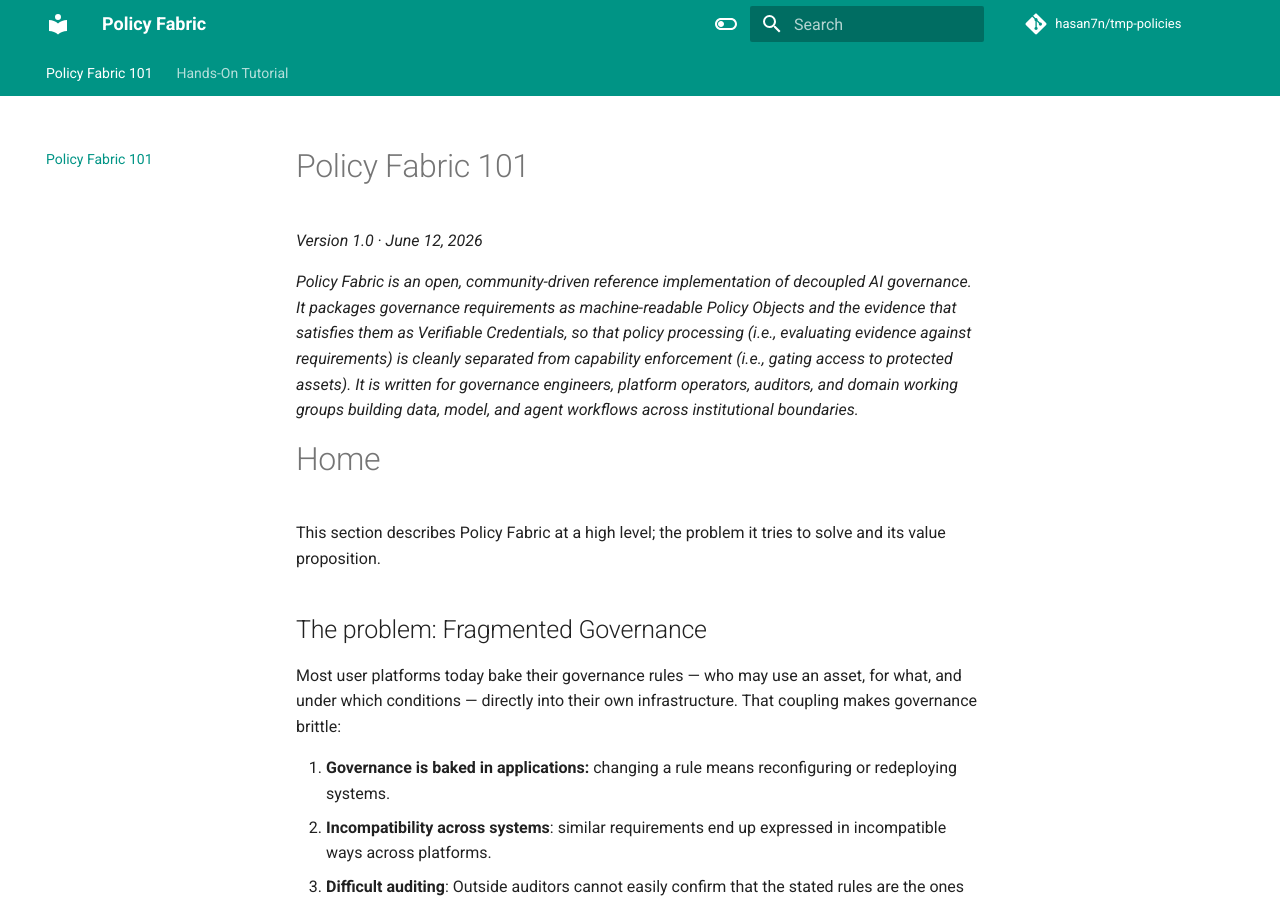
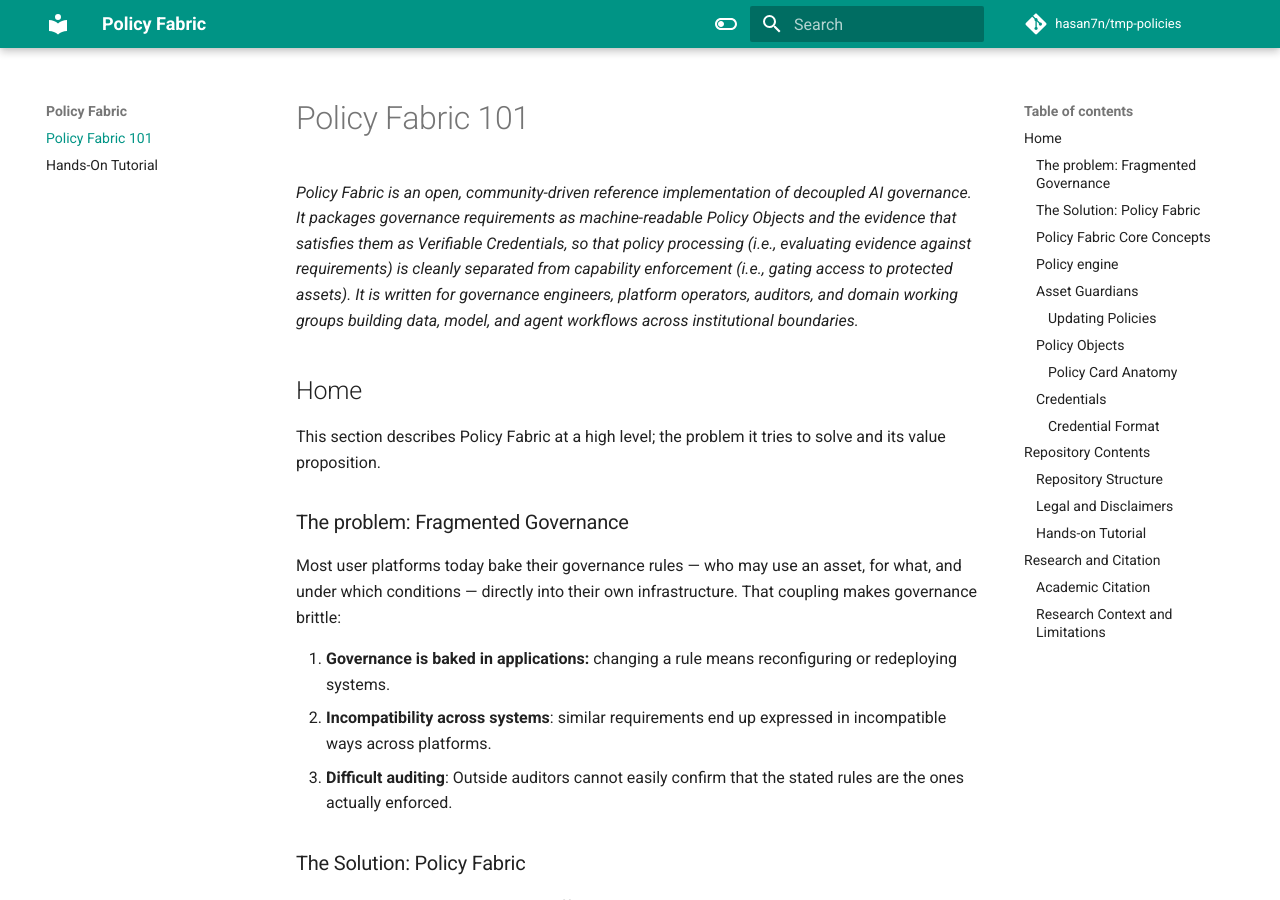
Before and after one commit to hasan7n/tmp-policies, an MkDocs documentation site: the page built from docs/docs/index.md, in a window 1280 px wide and 900 px high. Built offline with MkDocs 1.6.1 and Material for MkDocs 9.7.7, drawn with Linux system fonts in a browser that asks for light colours; comment, search, counter and statistics services are not loaded.

Commit message:
update docs

````diff
--- a/docs/docs/index.md
+++ b/docs/docs/index.md
@@ -1,14 +1,12 @@
 # Policy Fabric 101
-
-*Version 1.0 · June 12, 2026*
 
 *Policy Fabric is an open, community-driven reference implementation of decoupled AI governance. It packages governance requirements as machine-readable Policy Objects and the evidence that satisfies them as Verifiable Credentials, so that policy processing (i.e., evaluating evidence against requirements) is cleanly separated from capability enforcement (i.e., gating access to protected assets). It is written for governance engineers, platform operators, auditors, and domain working groups building data, model, and agent workflows across institutional boundaries.*
 
-# Home
+## Home
 
 This section describes Policy Fabric at a high level; the problem it tries to solve and its value proposition.
 
-## The problem: Fragmented Governance
+### The problem: Fragmented Governance
 
 Most user platforms today bake their governance rules — who may use an asset, for what, and under which conditions — directly into their own infrastructure. That coupling makes governance brittle:
 
@@ -16,7 +14,7 @@
 2. **Incompatibility across systems**: similar requirements end up expressed in incompatible ways across platforms.
 3. **Difficult auditing**: Outside auditors cannot easily confirm that the stated rules are the ones actually enforced.
 
-## The Solution: Policy Fabric
+### The Solution: Policy Fabric
 
 Policy Fabric is a community-driven effort that provides an architectural blueprint that addresses the governance fragmentation problem, and provides a reference implementation of the proposed architecture. Policy Fabric is not a new tool; it is a proposed organization of existing tools. It mainly rests on a simple architectural shift: separating policy processing from the point of policy enforcement, as shown in Figure 1.
 
@@ -34,7 +32,7 @@
 
 The next section introduces the main components described in the Policy Fabric blueprint.
 
-## Policy Fabric Core Concepts
+### Policy Fabric Core Concepts
 
 The four main elements of Policy Fabric are:
 
@@ -43,7 +41,7 @@
 - **Policy Object**: A machine-readable policy-as-code executable, executed by the Policy Engine, that issues a capability package when given a valid set of credentials that fulfill its encoded rules. More details can be found in the [Policy Objects](#policy-objects) section below.
 - **Credential**: A piece of information, cryptographically signed by an entity, representing certain claims about its holder. More details can be found in the [Credentials](#credentials) section below.
 
-## Policy engine
+### Policy engine
 
 The Policy Engine is responsible for executing a policy object. When a user wants to perform a certain operation on a protected asset, the policy engine executes the asset's policy object on the user's presented credentials. The results of the execution will be either a rejection if the evidence doesn't fulfill the policy object's encoded rules, or an approval represented by a capability package returned to the user.
 
@@ -56,7 +54,7 @@
 
 The Policy Fabric's reference implementation uses the [Private Data Objects](https://arxiv.org/pdf/1807.05686) project's policy engine implementation. The policy engine here is mainly composed of a distributed ledger and a set of [trusted execution environments](https://en.wikipedia.org/wiki/Trusted_execution_environment) (TEEs). Policy objects are written as [OPA Rego](https://www.openpolicyagent.org/docs/policy-language) code, and are executed in TEEs that can provide confidentiality and integrity of execution. These executions are verified and recorded on the distributed ledger as private, encrypted blobs, so that authorized auditors can inspect them when required. The distributed ledger inherently provides the required scalability and decentralization of policy evaluation.
 
-## Asset Guardians
+### Asset Guardians
 
 The asset guardian is an application that gates access to an asset. Access can be downloading a copy, editing, running an AI workload, … The asset owner defines what is the action that is being protected by the guardian.
 
@@ -68,11 +66,11 @@
     2. **Parse**: Extract the permitted operation identifier and parameters from the capability package
     3. **Run**: And finally, perform the operation.
 
-### Updating Policies
+#### Updating Policies
 
 Given the described guardian enforcement flow above, policies can be updated without updating the guardian deployment. For example, assume that the policy for using a proprietary model was to pay a fee, and later the model owner decides to increase the fee. They will just have to update the policy object's encoded constraints; the guardian still waits for a capability package issued by that policy object and doesn't need to be redeployed or reconfigured.
 
-## Policy Objects
+### Policy Objects
 
 A policy object is a versioned, executable artifact that encodes a governance requirement — who may access an asset, for which operations, and under what conditions. Instead of hard-coding access rules, usage restrictions, and audit requirements into each platform's infrastructure, a policy object expresses those requirements, in a form that a Policy Engine can load and evaluate.
 
@@ -82,7 +80,7 @@
 
 *Figure 1. Bespoke policy logic in each platform fragments governance; a shared Policy Card layer restores interoperability.*
 
-### Policy Card Anatomy
+#### Policy Card Anatomy
 
 A Policy Card is composed of its identification, the scope it governs, the rules it evaluates, the evidence those rules require, the reference values they compare against, and the capability it grants on success — wrapped by the authoring context (summary, history, disclaimers).
 
@@ -99,7 +97,7 @@
 | Codified Representation | The executable rules (e.g. Rego) evaluated against the presented evidence and reference values to reach the allow/deny decision. |
 | Legal & Disclaimers | Legal & Disclaimers |
 
-## Credentials
+### Credentials
 
 Credentials in Policy Fabric are the evidence a user presents to a policy object when requesting access to a protected asset. A credential is structured information containing claims about its holder and an assertion from an authority about the trustworthiness of these claims.
 
@@ -116,7 +114,7 @@
 
 *Figure 3. A Policy Card states the requirement and a Credential supplies the proof; the capability the engine issues is the key that unlocks the Asset Guardian.*
 
-### Credential Format
+#### Credential Format
 
 A Credential in Policy Fabric is a verifiable attestation produced by an evidence source — an external service, a piece of hardware, or a traditional authority such as a human-resources department. Concrete examples include a data steward's cryptographic signature, a payment receipt from a trusted service, an attestation token from a trusted execution environment (TEE), and institutional credentials. Credentials are modeled on the [W3C Verifiable Credentials Data](https://www.w3.org/TR/vc-data-model-2.0/) Model, giving each one a clear issuer, subject, and claims structure.
 
@@ -143,9 +141,9 @@
 }
 ```
 
-# Repository Contents
+## Repository Contents
 
-## Repository Structure
+### Repository Structure
 
 The repository contains the policy cards, the credentials, and tools to run the [tutorial](tutorial.md):
 
@@ -157,22 +155,22 @@
 └── docs/                # This documentation, rendered output, and guides
 ```
 
-## Legal and Disclaimers
+### Legal and Disclaimers
 
 - **Reference implementation.** Policy Fabric is provided in this repository to demonstrate the decoupling architecture. It is not a production governance system and ships without warranty.
 - **Not legal or compliance advice.** The framework mappings are informative, not a certification. Adopting Policy Fabric does not by itself establish conformance with NIST AI RMF, ISO/IEC 42001, the EU AI Act, or any other regime.
 - **You retain responsibility.** Operators remain responsible for verifying that their own legal and regulatory obligations are satisfied in their jurisdiction.
 - **Licensing.** Distributed under the repository's open-source license (see LICENSE). Replace this clause with the chosen license terms before release.
 
-## Hands-on Tutorial
+### Hands-on Tutorial
 
 See the [Hands-On Tutorial](tutorial.md) for a full, step-by-step walkthrough of policy-gated data sharing in the web UI.
 
-# Research and Citation
+## Research and Citation
 
 Policy Fabric operationalizes the architecture argued for in an accompanying position paper. This section provides citation details and the research context and limitations contributors should keep in mind.
 
-## Academic Citation
+### Academic Citation
 
 The architecture is described in the position paper "Decentralized AI Governance Must Decouple Policy Processing from Capability Enforcement" (submitted to NeurIPS 2026). The submission is anonymized for peer review, so author and venue details are placeholders until publication; update this entry once the paper is public.
 
@@ -187,7 +185,7 @@
 }
 ```
 
-## Research Context and Limitations
+### Research Context and Limitations
 
 The position is primarily informed by healthcare and biomedical research, where data governance is especially stringent. Contributors extending Policy Fabric into other domains should treat the following as open work:
 
--- a/docs/mkdocs.yml
+++ b/docs/mkdocs.yml
@@ -41,8 +41,6 @@
         icon: material/toggle-switch
         name: Switch to light mode
   features:
-    - navigation.tabs
-    - navigation.top
     - navigation.sections
     - search.suggest
     - search.highlight
````
